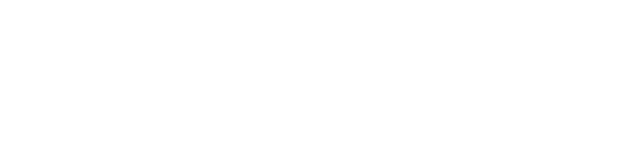
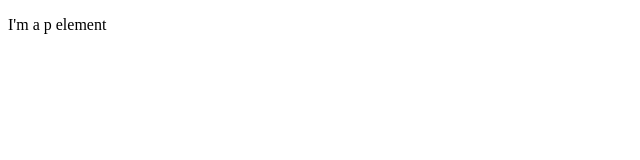
Before and after one commit to CesarHerr/git_test, a plain HTML site: page index.html in a window 1280 px wide. Shown: the whole page, without its empty margins (0-640 px from the left). Drawn offline with Linux system fonts and the light colour scheme.

Commit message:
Update index.html

```diff
--- a/index.html
+++ b/index.html
@@ -7,6 +7,6 @@
     <title>Document</title>
 </head>
 <body>
-
+    <p>I'm a p element</p>
 </body>
 </html>
```
